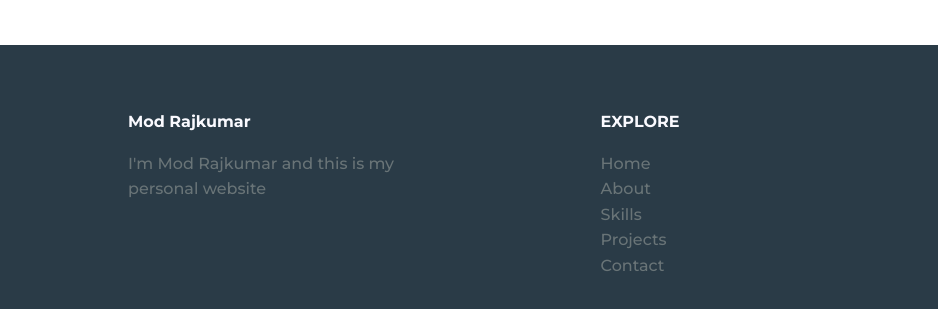
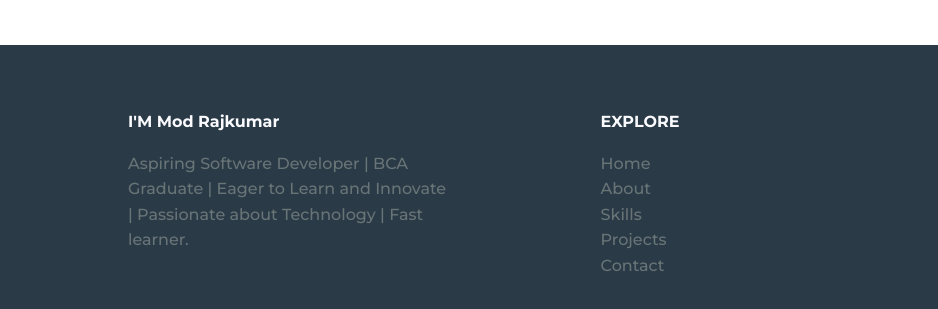
Before and after one commit to Mod-Raj/Portfolio-Website, a plain HTML site: page index.html in a window 1280 px wide. Shown: the part 3349-3658 px from the top of the page, 0-938 px from the left. Drawn offline with nearby package versions, Linux system fonts and the light colour scheme.

Commit message:
Update index.html

```diff
--- a/index.html
+++ b/index.html
@@ -194,8 +194,9 @@
         <footer class="footer section">
             <div class="footer__container bd-grid">
                 <div class="footer__data">
-                    <h2 class="footer__title">Mod Rajkumar</h2>
-                    <p class="footer__text">I'm Mod Rajkumar and this is my personal website</p>
+                    <h2 class="footer__title">I'M Mod Rajkumar</h2>
+
+                    <p class="footer__text">Aspiring Software Developer | BCA Graduate | Eager to Learn and Innovate | Passionate about Technology | Fast learner.</p>
                 </div>
 
                 <div class="footer__data">
```
